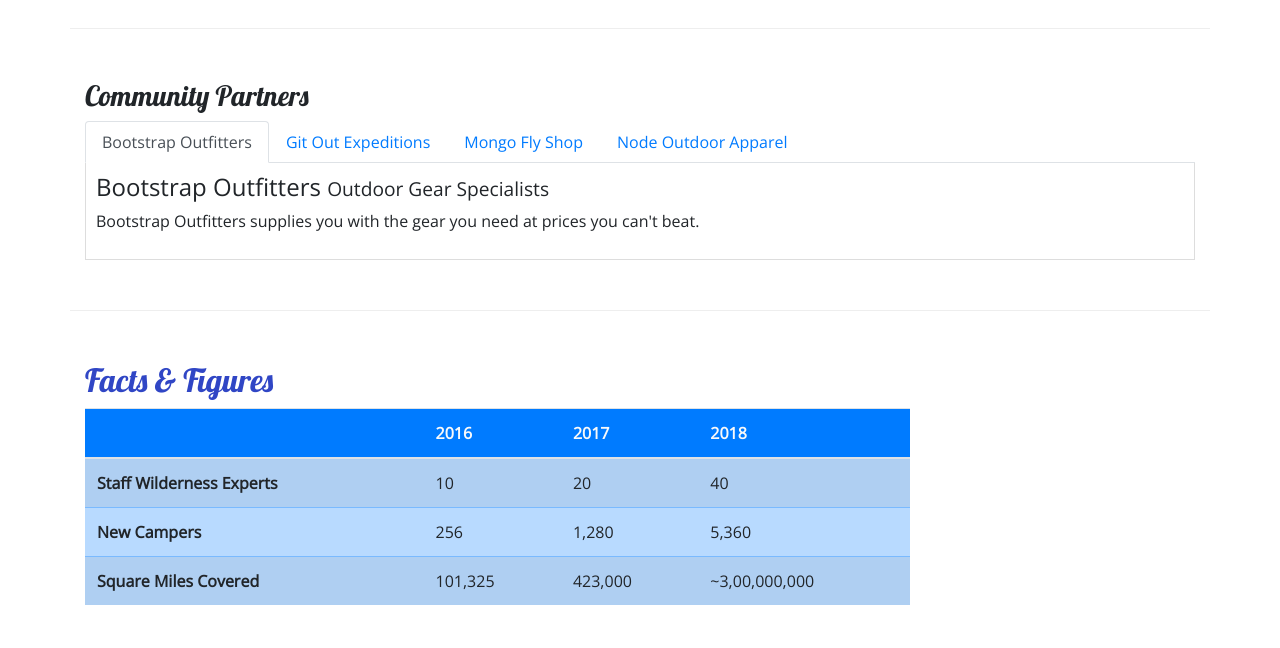
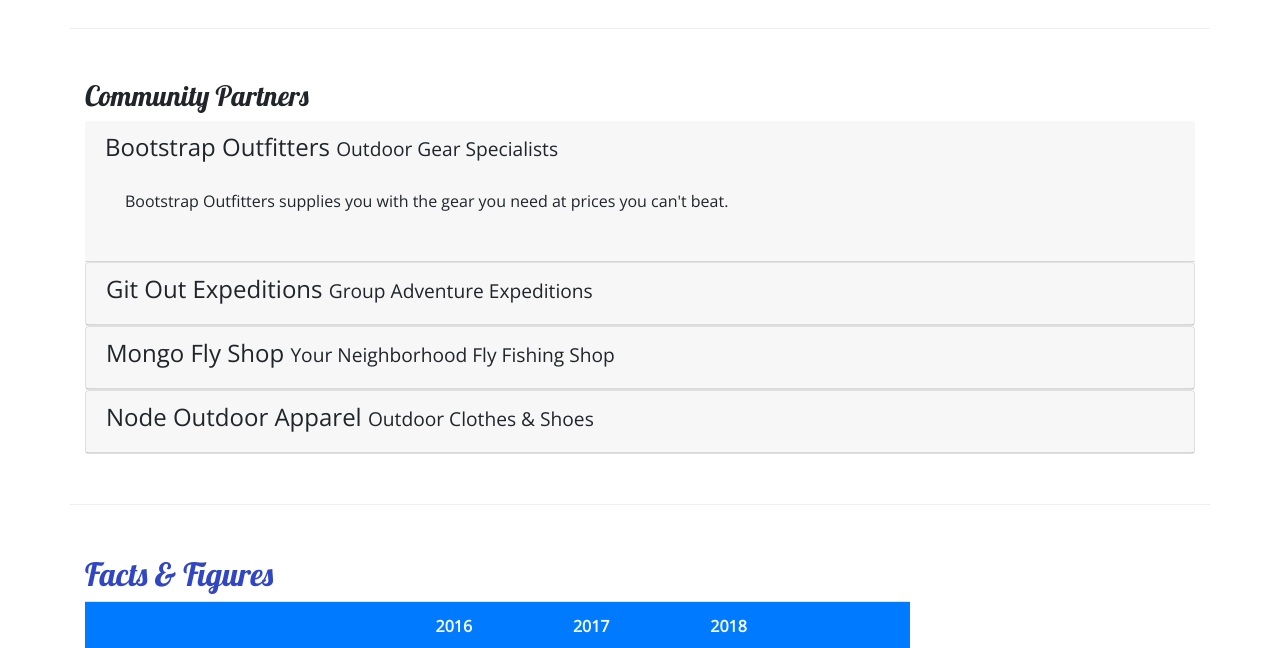
Before and after one commit to unsubstantiated-Script/Bootstrap_Project, a website: page about.html in a window 1280 px wide. Shown: the part 800-1448 px from the top of the page. Drawn offline with nearby package versions, Linux system fonts and the light colour scheme.

Commit message:
Accordion

```diff
--- a/about.html
+++ b/about.html
@@ -123,8 +123,8 @@
       <div class="col">
         <h3>Community Partners</h3>
 
-
-        <ul class="nav nav-tabs">
+        <!-- This block is for the card tabs -->
+        <!-- <ul class="nav nav-tabs">
           <li class="nav-item"><a class="nav-link active" href="#bootstrap" role="tab" data-toggle="tab">Bootstrap
               Outfitters</a> </li>
           <li class="nav-item">
@@ -133,35 +133,79 @@
           <li class="nav-item"><a class="nav-link" href="#mongo" role="tab" data-toggle="tab">Mongo Fly Shop</a></li>
           <li class="nav-item"><a class="nav-link" href="#node" role="tab" data-toggle="tab">Node Outdoor Apparel</a>
           </li>
-        </ul>
+        </ul> -->
 
 
-        <div class="tab-content">
 
-          <div role="tabpanel" class="tab-pane fade show active" id="bootstrap">
-            <h4>Bootstrap Outfitters <small>Outdoor Gear Specialists</small></h4>
-            <p class="d-none d-sm-block">
-              Bootstrap Outfitters supplies you with the gear you need at prices
-              you can't beat.
-            </p>
+
+        <div id="accordion">
+
+          <div role="tab" class="card-header">
+            <h4>
+              <a data-toggle="collapse" data-target="#bootstrap"> Bootstrap Outfitters
+                <small>Outdoor Gear
+                  Specialists</small>
+              </a>
+            </h4>
+            <div class="collapse show" id="bootstrap" data-parent="#accordion">
+              <div class="card-body">
+                <p class="d-none d-sm-block">
+                  Bootstrap Outfitters supplies you with the gear you need at prices
+                  you can't beat.
+                </p>
+              </div>
+            </div>
           </div>
 
-          <div role="tabpanel" class="tab-pane fade" id="git">
-            <h4>Git Out Expeditions <small>Group Adventure Expeditions</small></h4>
-            <p class="d-none d-sm-block">Join Git Out Expeditions to explore new horizons with a group of other
-              adventurers!</p>
+
+          <div class="card">
+            <div role="tab" class="card-header">
+              <h4>
+                <a class="collapsed" data-toggle="collapse" data-target="#git">
+                  Git Out Expeditions <small>Group Adventure Expeditions</small>
+                </a>
+              </h4>
+              <div class="collapse" id="git" data-parent="#accordion">
+                <div class="card-body">
+                  <p class="d-none d-sm-block">Join Git Out Expeditions to explore new horizons with a group of other
+                    adventurers!</p>
+                </div>
+              </div>
+            </div>
           </div>
 
-          <div role="tabpanel" class="tab-pane fade" id="mongo">
-            <h4>Mongo Fly Shop <small>Your Neighborhood Fly Fishing Shop.</small></h4>
-            <p class="d-none d-sm-block">Need a new fishing pole, a tacklebox, or flies of all kinds? Stop by Mongo Fly
-              Shop.</p>
+
+          <div class="card">
+            <div role="tab" class="card-header">
+              <h4>
+                <a class="collapsed" data-toggle="collapse" data-target="#mongo">
+                  Mongo Fly Shop <small>Your Neighborhood Fly Fishing Shop</small>
+                </a>
+              </h4>
+              <div class="collapse" id="mongo" data-parent="#accordion">
+                <div class="card-body">
+                  <p class="d-none d-sm-block">Need a new fishing pole, a tacklebox, or flies of all kinds? Stop by
+                    Mongo Fly Shop.</p>
+                </div>
+              </div>
+            </div>
           </div>
 
-          <div role="tabpanel" class="tab-pane fade" id="node">
-            <h4>Node Outdoor Apparel <small>Outdoor Clothes & Shoes</small></h4>
-            <p class="d-none d-sm-block">From polar fleeces to swimsuits, hiking boots to waders, a visit to Node will
-              be sure to get you covered.</p>
+
+          <div class="card">
+            <div role="tab" class="card-header">
+              <h4>
+                <a class="collapsed" data-toggle="collapse" data-target="#node">
+                  Node Outdoor Apparel <small>Outdoor Clothes & Shoes</small>
+                </a>
+              </h4>
+              <div class="collapse" id="node" data-parent="#accordion">
+                <div class="card-body">
+                  <p class="d-none d-sm-block">From polar fleeces to swimsuits, hiking boots to waders, a visit to Node
+                    will be sure to get you covered.</p>
+                </div>
+              </div>
+            </div>
           </div>
 
 
--- a/css/styles.css
+++ b/css/styles.css
@@ -38,8 +38,8 @@ header h2 {
     background-color: #901CAD;
 }
 
-.tab-content {
+/* .tab-content {
     border: 1px solid #ddd;
     border-top: none;
     padding: 10px;
-}
+} */
```
